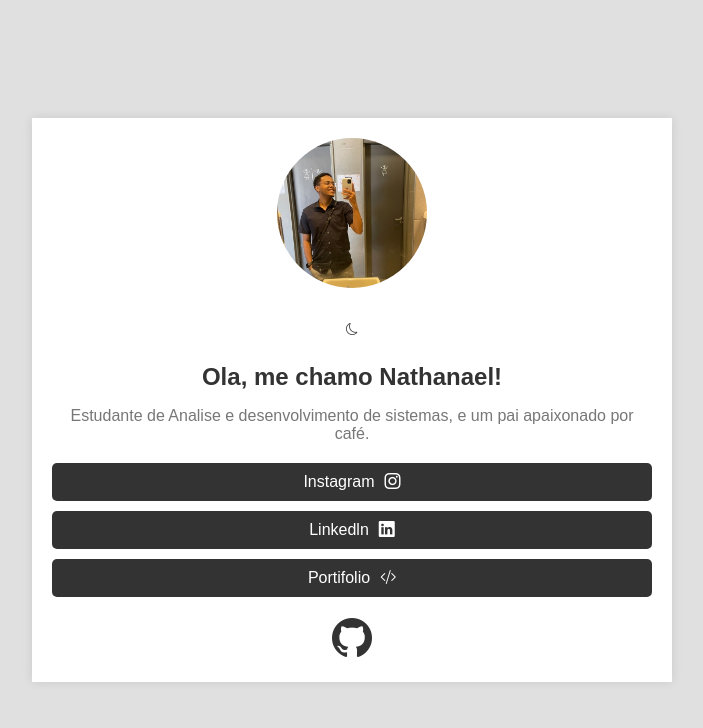
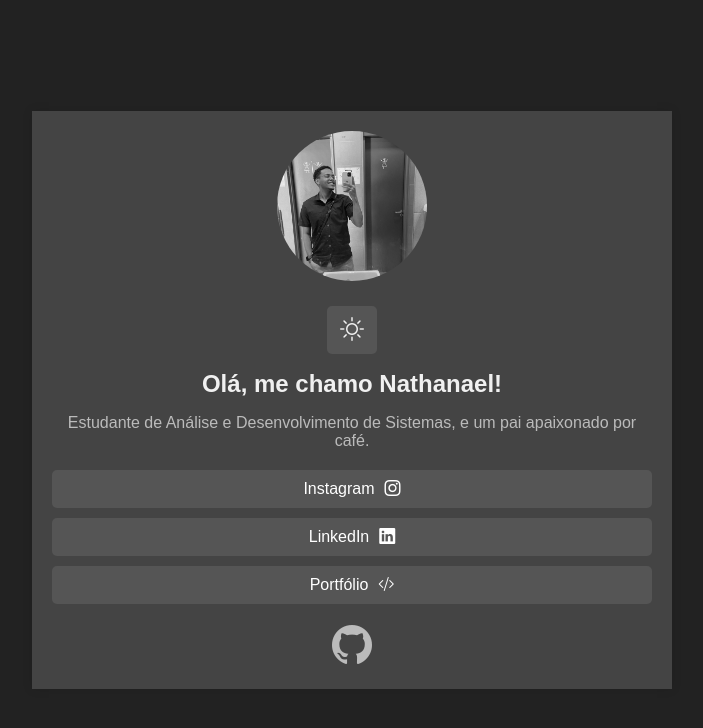
Before and after one commit to NathansMaia/Pagina-de-links, a plain HTML site: page index.html in a window 1280 px wide. Shown: the whole page, without its empty margins (288-991 px from the left). Drawn offline with nearby package versions, Linux system fonts and the light colour scheme.

Commit message:
Atualizacoes

```diff
--- a/index.html
+++ b/index.html
@@ -7,17 +7,17 @@
     <link rel="stylesheet" href="style/style.css">
     <title>Mais sobre mim</title>
 </head>
-<body>
-    <div class="container">
+<body class="dark-mode">
+    <div class="container dark-mode">
         <header>
             <div class="header-content">
-                <img src="style/img/perfil.jpg" alt="Esse sou eu!">
+                <img src="style/img/perfil.jpg" alt="Esse sou eu!" id="profile-img" class="dark-mode">
                 <button class="dark-mode-toggle" id="dark-mode-toggle">
-                    <i class="bi bi-moon"></i>
+                    <i class="bi bi-sun" id="toggle-icon"></i>
                 </button>
             </div>
-            <h1>Ola, me chamo Nathanael!</h1>
-            <p>Estudante de Analise e desenvolvimento de sistemas, e um pai apaixonado por café.</p>
+            <h1>Olá, me chamo Nathanael!</h1>
+            <p>Estudante de Análise e Desenvolvimento de Sistemas, e um pai apaixonado por café.</p>
         </header>
         <section class="botoes-links">
             <a href="https://www.instagram.com/nathan.s003/" target="_blank" class="link">
@@ -28,20 +28,19 @@
             </a>
             <a href="https://www.linkedin.com/in/nathanael-da-silva-maia-58687720a/" target="_blank" class="link">
                 <button>
-                    <span>Linkedln</span>
+                    <span>LinkedIn</span>
                     <i class="bi bi-linkedin"></i>
                 </button>
             </a>
             <a href="#" target="_blank" class="link">
                 <button>
-                    <span>Portifolio</span>
+                    <span>Portfólio</span>
                     <i class="bi bi-code-slash"></i>
                 </button>
             </a>
         </section>
         <footer>
             <a href="https://github.com/NathansMaia" class="btn-footer" target="_blank"><i class="bi bi-github"></i></a>
-
         </footer>
     </div>
     <script src="style/script.js"></script>
--- a/style/script.js
+++ b/style/script.js
@@ -1,4 +1,28 @@
 document.getElementById('dark-mode-toggle').addEventListener('click', function() {
     document.body.classList.toggle('dark-mode');
     document.querySelector('.container').classList.toggle('dark-mode');
+
+    const icon = document.getElementById('toggle-icon');
+    if (document.body.classList.contains('dark-mode')) {
+        icon.classList.remove('bi-moon');
+        icon.classList.add('bi-sun');
+    } else {
+        icon.classList.remove('bi-sun');
+        icon.classList.add('bi-moon');
+    }
+
+    const profileImg = document.getElementById('profile-img');
+    profileImg.classList.toggle('dark-mode');
 });
+
+// Verifica se o modo escuro está ativo ao carregar a página e ajusta o ícone
+window.addEventListener('DOMContentLoaded', (event) => {
+    const icon = document.getElementById('toggle-icon');
+    if (document.body.classList.contains('dark-mode')) {
+        icon.classList.remove('bi-moon');
+        icon.classList.add('bi-sun');
+    } else {
+        icon.classList.remove('bi-sun');
+        icon.classList.add('bi-moon');
+    }
+});
--- a/style/style.css
+++ b/style/style.css
@@ -31,11 +31,11 @@ body.dark-mode {
 .dark-mode-toggle {
     background: none;
     border: none;
-    font-size: 12px;
+    font-size: 24px;
     cursor: pointer;
     color: inherit;
     transition: color 0.3s;
-    width: 150px; /* Ajuste do tamanho */
+    width: 50px; /* Ajuste do tamanho */
     margin-top: 10px; /* Espaçamento */
 }
 .dark-mode-toggle:hover {
@@ -56,6 +56,10 @@ header {
     border-radius: 50%;
     object-fit: cover;
     margin-bottom: 15px;
+    transition: filter 0.3s; /* Adiciona uma transição suave ao filtro */
+}
+.header-content img.dark-mode {
+    filter: grayscale(100%);
 }
 header h1 {
     font-size: 24px;
```
